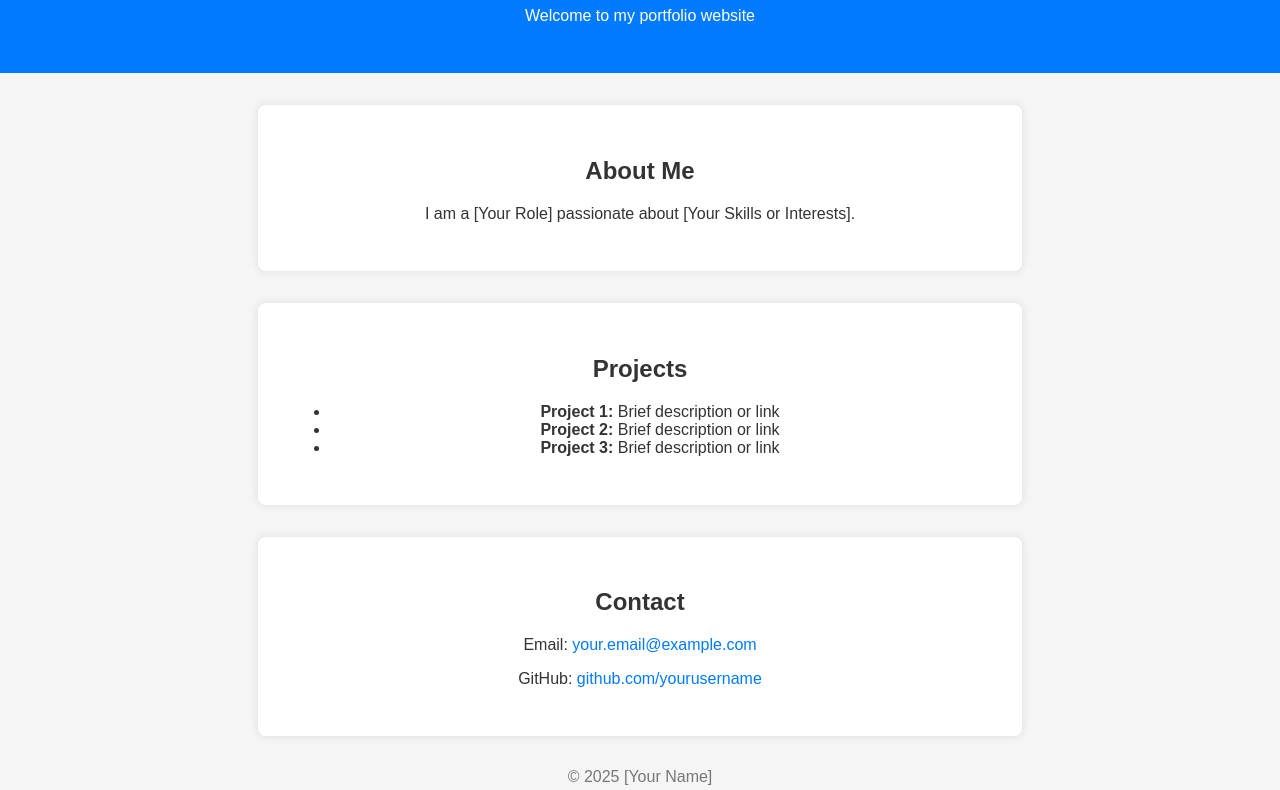
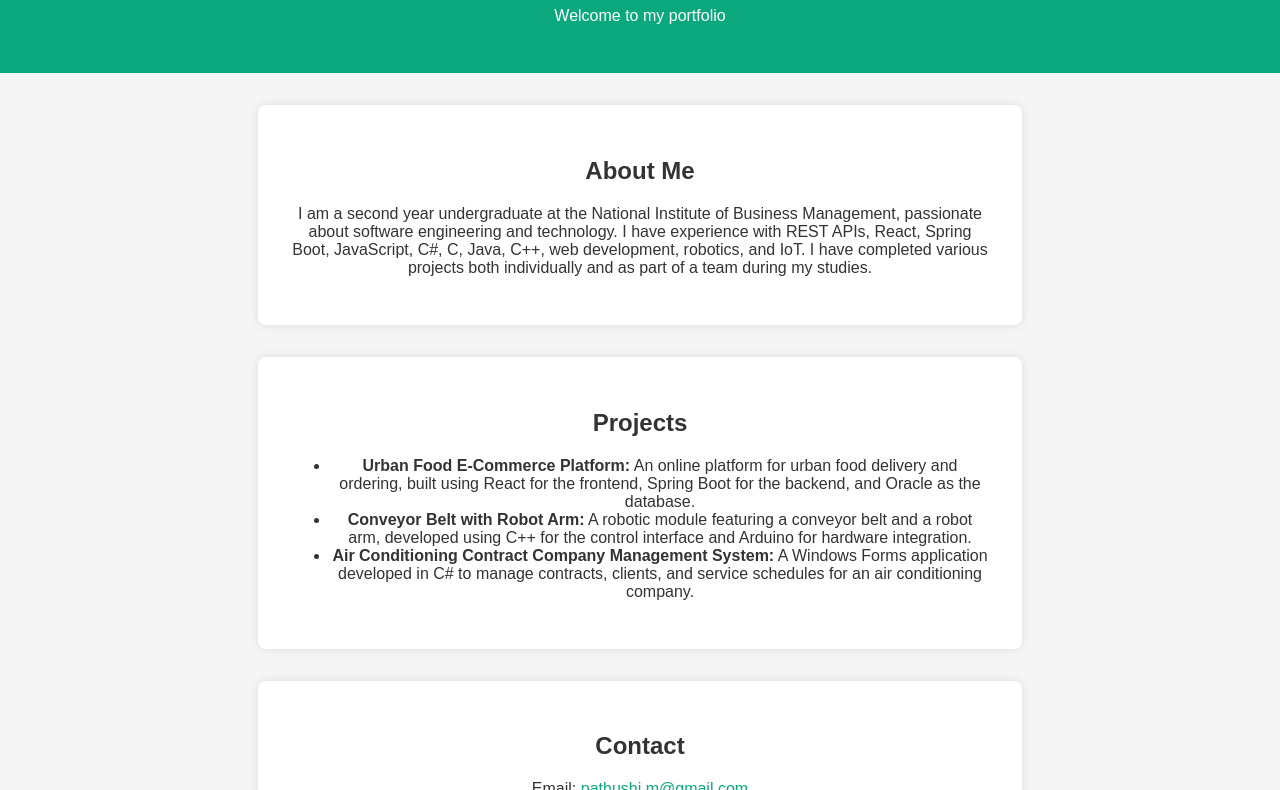
Before and after one commit to Pathushi/Pathushi.me, a plain HTML site: page index.html in a window 1280 px wide. Shown: the part 105-895 px from the top of the page. Drawn offline with Linux system fonts and the light colour scheme.

Commit message:
Update Portfolio

```diff
--- a/index.html
+++ b/index.html
@@ -13,7 +13,7 @@
       text-align: center;
     }
     header {
-      background-color: #007bff;
+      background-color: #0ba87e;
       color: white;
       padding: 2rem 1rem;
     }
@@ -26,7 +26,7 @@
       box-shadow: 0 0 10px rgba(0,0,0,0.1);
     }
     a {
-      color: #007bff;
+      color: #0ba87e;
       text-decoration: none;
     }
     a:hover {
@@ -41,32 +41,43 @@
 <body>
 
   <header>
-    <h1>Hello, I'm [Your Name]</h1>
-    <p>Welcome to my portfolio website</p>
+    <h1>Hello, I'm Pathushi Munasinghe</h1>
+    <p>Welcome to my portfolio</p>
   </header>
 
   <section>
     <h2>About Me</h2>
-    <p>I am a [Your Role] passionate about [Your Skills or Interests].</p>
+    <p>
+      I am a second year undergraduate at the National Institute of Business Management, passionate about software engineering and technology. I have experience with REST APIs, React, Spring Boot, JavaScript, C#, C, Java, C++, web development, robotics, and IoT. I have completed various projects both individually and as part of a team during my studies.
+    </p>
   </section>
 
   <section>
     <h2>Projects</h2>
     <ul>
-      <li><strong>Project 1:</strong> Brief description or link</li>
-      <li><strong>Project 2:</strong> Brief description or link</li>
-      <li><strong>Project 3:</strong> Brief description or link</li>
+    <li>
+      <strong>Urban Food E-Commerce Platform:</strong>
+      An online platform for urban food delivery and ordering, built using React for the frontend, Spring Boot for the backend, and Oracle as the database.
+    </li>
+    <li>
+      <strong>Conveyor Belt with Robot Arm:</strong>
+      A robotic module featuring a conveyor belt and a robot arm, developed using C++ for the control interface and Arduino for hardware integration.
+    </li>
+    <li>
+      <strong>Air Conditioning Contract Company Management System:</strong>
+      A Windows Forms application developed in C# to manage contracts, clients, and service schedules for an air conditioning company.
+    </li>
     </ul>
   </section>
 
   <section>
     <h2>Contact</h2>
-    <p>Email: <a href="mailto:your.email@example.com">your.email@example.com</a></p>
-    <p>GitHub: <a href="https://github.com/yourusername" target="_blank">github.com/yourusername</a></p>
+    <p>Email: <a href="mailto: pathushi.m@gmail.com">pathushi.m@gmail.com</a></p>
+    <p>GitHub: <a href="https://github.com/Pathushi" target="_blank">github.com/Pathushi</a></p>
   </section>
 
   <footer>
-    &copy; 2025 [Your Name]
+    &copy; 2025 Pathushi Munasinghe. All rights reserved.
   </footer>
 
 </body>
```
